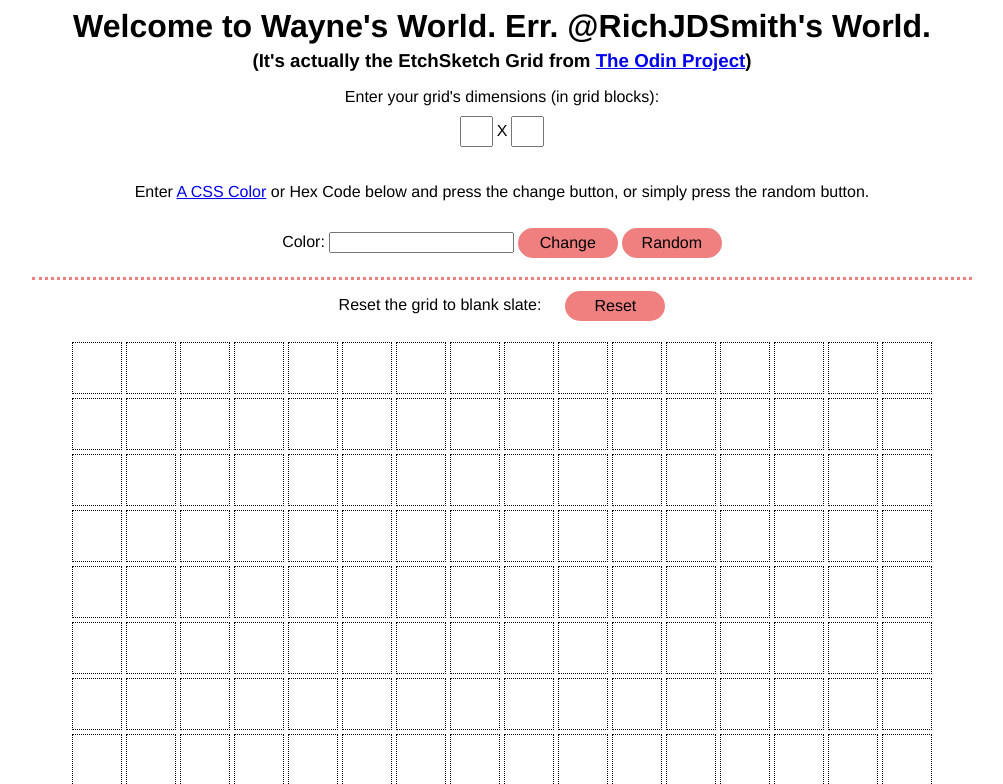
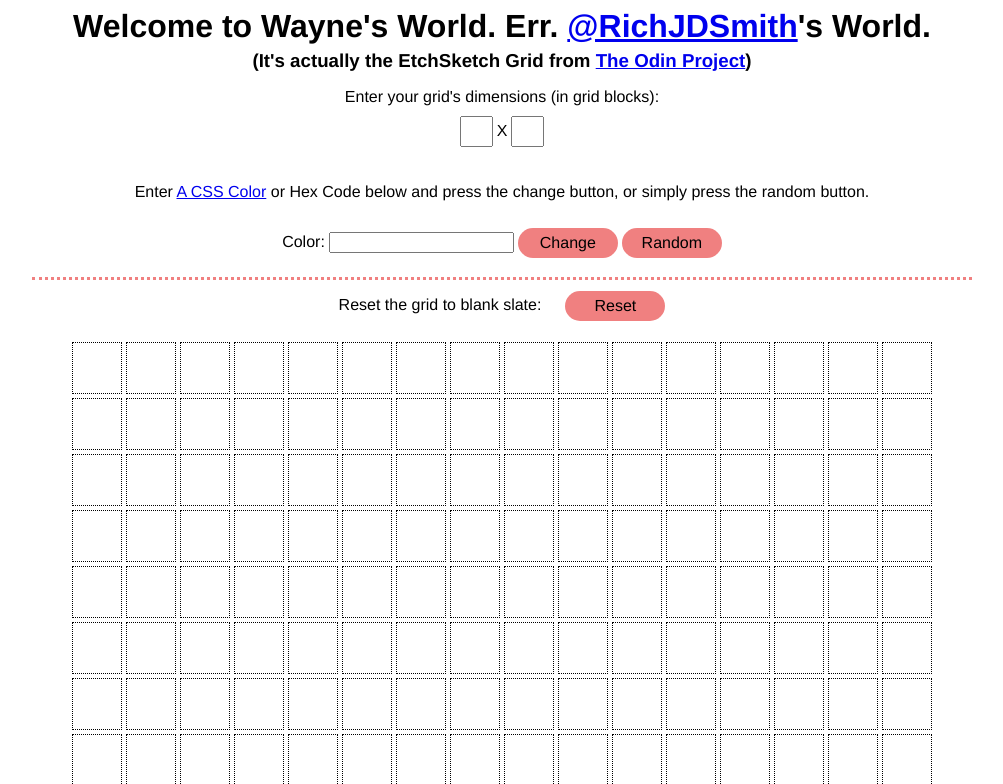
Before and after one commit to richjdsmith/etchsketch, a plain HTML site: page index.html in a window 1280 px wide. Shown: the top 784 px of the page, without its empty margins (138-1141 px from the left). Drawn offline with nearby package versions, Linux system fonts and the light colour scheme.

Commit message:
changed header to link to my Github page

```diff
--- a/index.html
+++ b/index.html
@@ -9,7 +9,7 @@
 <body>
 <div class="wrapper">
     <div class="menu">
-        <h1>Welcome to Wayne's World. Err. @RichJDSmith's World.</h1>
+        <h1>Welcome to Wayne's World. Err. <a href="https://github.com/richjdsmith">@RichJDSmith</a>'s World.</h1>
         <h3>(It's actually the EtchSketch Grid from <a href="http://www.theodinproject.com">The Odin Project</a>)</h3>
         <div class="grid-size">
             <p>Enter your grid's dimensions (in grid blocks):</p>
```
